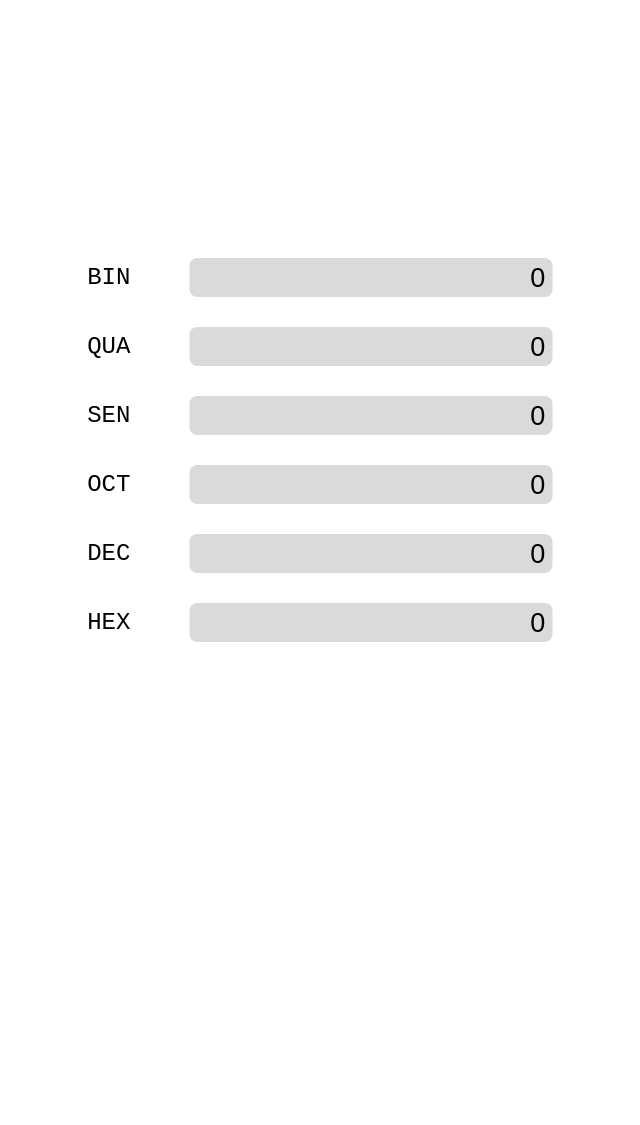
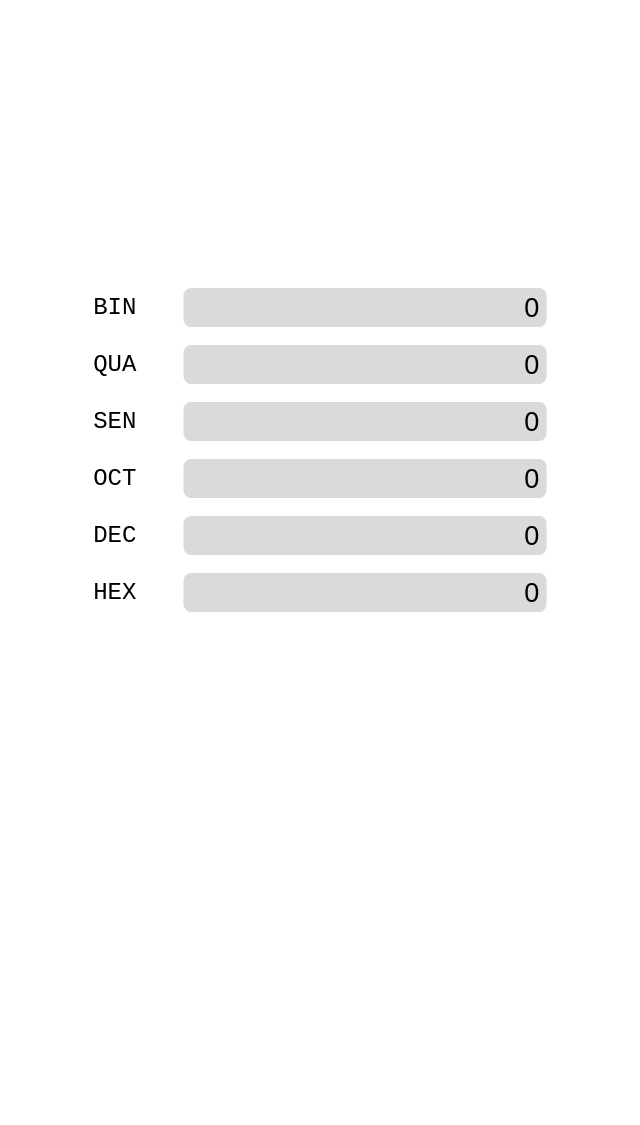
Before and after one commit to ashenm/tools, a Jekyll site: the page built from mathematics/numerals.html, in a window 1280 px wide. Shown: the whole page, without its empty margins (320-960 px from the left). Built offline with Jekyll 4.4.1, drawn with Linux system fonts in a browser that asks for light colours.

Commit message:
[Mathematics/Numerals] Minor style refinement

```diff
--- a/mathematics/numerals.html
+++ b/mathematics/numerals.html
@@ -57,7 +57,7 @@
     }
 
     @media (min-width: 768px) {
-      html { font-size: 2.5rem; transform: scale(1.5); }
+      html { font-size: 1.5rem; transform: scale(1.5); }
     }
 
   </style>
```
